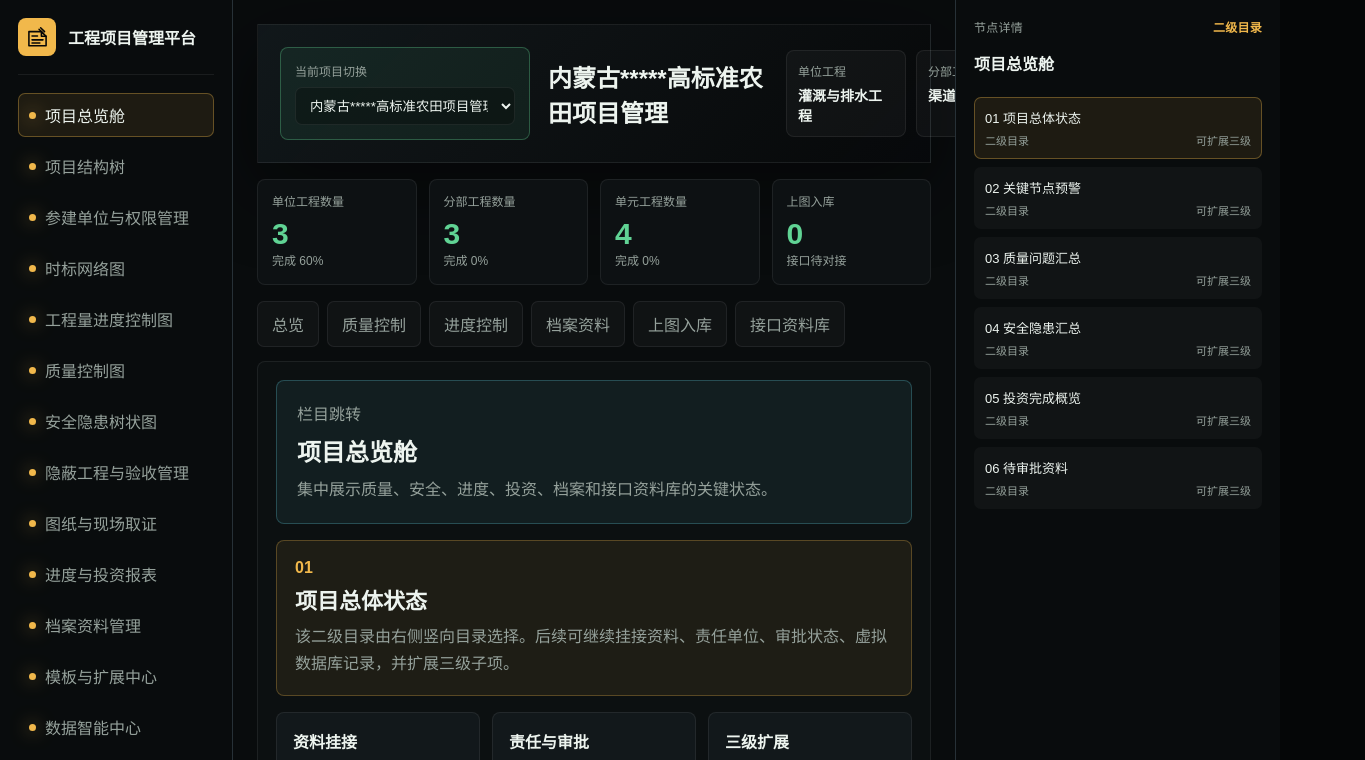
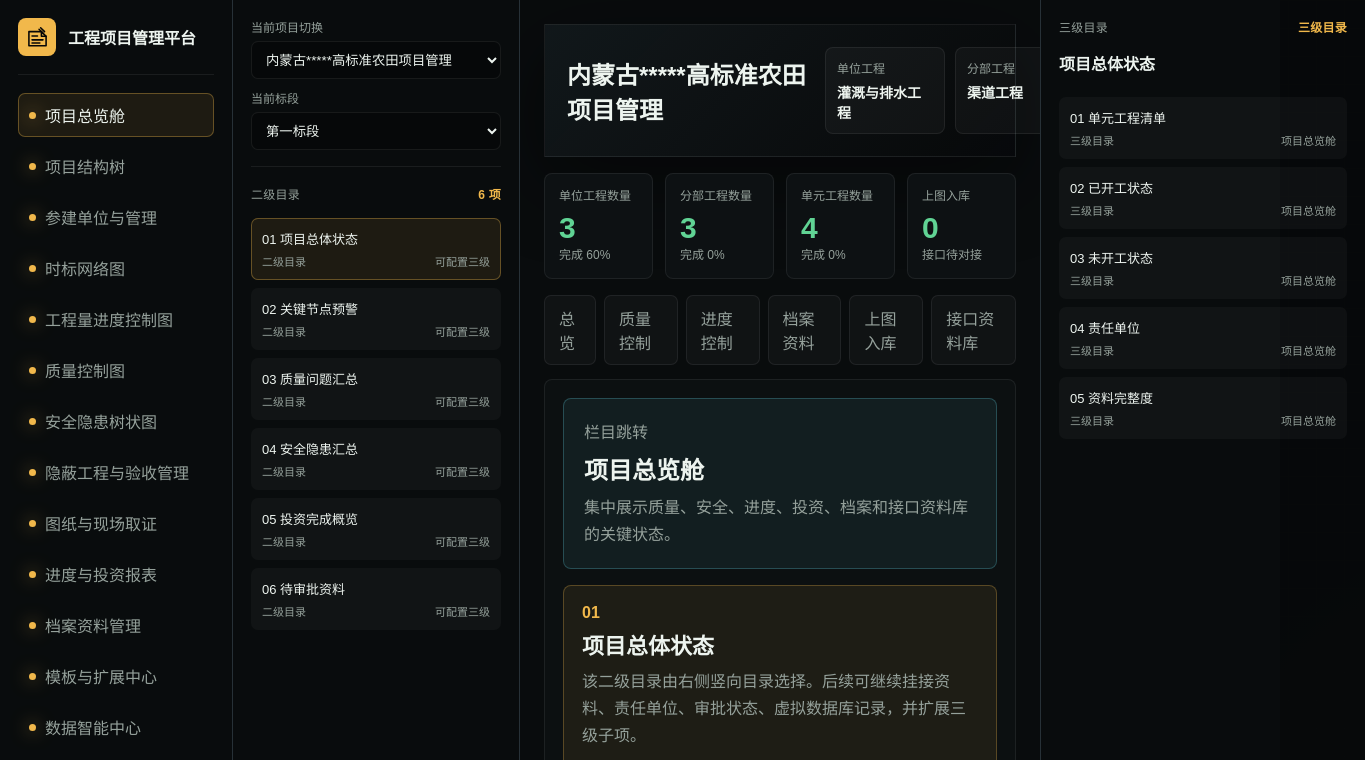
Before and after one commit to joker17-ai/engineering-project-management-platform, a website with bundled scripts: page index.html in a window 1280 px wide. Both pictures are taken after a click on the button "项目总览舱". Shown: the top 760 px of the page, 1365 px wide, since content can reach past the window. Built offline with nearby package versions, Linux system fonts and the light colour scheme.

Commit message:
feat: introduce three-level navigation layout

```diff
--- a/index.html
+++ b/index.html
@@ -29,20 +29,26 @@
         <nav id="moduleNav" class="module-nav"></nav>
       </aside>
 
-      <section class="tree-panel" aria-label="项目结构树">
+      <section class="secondary-panel" aria-label="二级目录">
+        <div class="secondary-project-controls">
+          <label>
+            <span>当前项目切换</span>
+            <select id="projectSwitch" class="project-switch" aria-label="当前项目切换"></select>
+          </label>
+          <label>
+            <span>当前标段</span>
+            <select id="bidSectionSwitch" class="project-switch" aria-label="当前标段切换"></select>
+          </label>
+        </div>
         <div class="panel-heading">
-          <span>项目结构树</span>
-          <strong>30000 节点预留</strong>
+          <span>二级目录</span>
+          <strong id="secondaryCount">0 项</strong>
         </div>
-        <div id="projectTree" class="project-tree"></div>
+        <div id="secondaryNav" class="project-tree"></div>
       </section>
 
       <section class="workspace" aria-label="管理工作台">
         <header class="workspace-header">
-          <div class="header-project-picker">
-            <span>当前项目切换</span>
-            <select id="projectSwitch" class="project-switch" aria-label="当前项目切换"></select>
-          </div>
           <div class="header-title-block">
             <h1 id="currentProjectName">工程项目管理平台</h1>
           </div>
@@ -65,9 +71,9 @@
         <section id="contentView" class="content-view"></section>
       </section>
 
-      <aside class="detail-panel" aria-label="节点详情">
+      <aside class="detail-panel" aria-label="三级目录">
         <div class="panel-heading">
-          <span>节点详情</span>
+          <span>三级目录</span>
           <strong id="selectedBadge">已选择</strong>
         </div>
         <div id="nodeDetail" class="node-detail"></div>
--- a/src/app.mjs
+++ b/src/app.mjs
@@ -33,7 +33,6 @@ const state = {
   activeModuleId: 'dashboard',
   activeSubitemIndex: 0,
   activePermissionActor: '项目法人',
-  treeVisible: false,
 };
 
 state.activeProjectId = state.projects[0].id;
@@ -64,13 +63,11 @@ function renderModules() {
       state.activeModuleId = button.dataset.moduleId;
       state.activeTab = 'module';
       state.activeSubitemIndex = 0;
-      state.treeVisible = state.activeModuleId === 'tree';
       renderModules();
       renderTabs();
-      renderShellLayout();
-      renderProjectTree();
+      renderSecondaryNav();
       renderContent();
-      renderSidePanel();
+      renderTertiaryPanel();
     });
   });
 }
@@ -99,10 +96,6 @@ function switchProject(projectId) {
   state.activeProjectId = projectId;
   state.selectedNode = flattenProjectTree(currentProject().tree)[0];
   renderAll();
-}
-
-function renderShellLayout() {
-  document.querySelector('.admin-shell').classList.toggle('tree-open', state.treeVisible);
 }
 
 function getProjectScopedId(connectionId) {
@@ -171,31 +164,34 @@ function getCellWorkRows() {
     }));
 }
 
-function renderProjectTree() {
-  const nodes = flattenProjectTree(currentProject().tree);
-  const tree = document.querySelector('#projectTree');
-  tree.innerHTML = nodes
+function getBidSections() {
+  return flattenProjectTree(currentProject().tree).filter((node) => node.type === '标段');
+}
+
+function renderSecondaryNav() {
+  const module = moduleCatalog.find((item) => item.id === state.activeModuleId) ?? moduleCatalog[0];
+  const host = document.querySelector('#secondaryNav');
+  document.querySelector('#secondaryCount').textContent = `${module.subitems.length} 项`;
+  host.innerHTML = module.subitems
     .map(
-      (node) => `
-        <button class="tree-node tree-depth-${Math.min(node.depth, 3)} ${node.id === state.selectedNode.id ? 'active' : ''}" data-node-id="${node.id}" type="button">
-          <span class="tree-node-title">
-            <span>${node.name}</span>
-          </span>
+      (item, index) => `
+        <button class="tree-node ${index === state.activeSubitemIndex ? 'active' : ''}" data-subitem-index="${index}" type="button">
+          <span class="tree-node-title">${String(index + 1).padStart(2, '0')} ${item}</span>
           <span class="node-meta">
-            <span>${node.type}</span>
-            <span>${node.status}</span>
+            <span>二级目录</span>
+            <span>可配置三级</span>
           </span>
         </button>
       `,
     )
     .join('');
 
-  tree.querySelectorAll('[data-node-id]').forEach((button) => {
+  host.querySelectorAll('[data-subitem-index]').forEach((button) => {
     button.addEventListener('click', () => {
-      state.selectedNode = nodes.find((node) => node.id === button.dataset.nodeId);
-      renderProjectTree();
-      renderHeader();
-      renderSidePanel();
+      state.activeSubitemIndex = Number(button.dataset.subitemIndex);
+      renderSecondaryNav();
+      renderContent();
+      renderTertiaryPanel();
     });
   });
 }
@@ -217,7 +213,7 @@ function renderTabs() {
       state.activeTab = button.dataset.tabId;
       renderTabs();
       renderContent();
-      renderSidePanel();
+      renderTertiaryPanel();
     });
   });
 }
@@ -522,8 +518,9 @@ function bindModuleSubitems() {
   document.querySelectorAll('[data-subitem-index]').forEach((button) => {
     button.addEventListener('click', () => {
       state.activeSubitemIndex = Number(button.dataset.subitemIndex);
+      renderSecondaryNav();
       renderContent();
-      renderSidePanel();
+      renderTertiaryPanel();
     });
   });
 }
@@ -563,36 +560,24 @@ function bindProjectDashboard() {
   });
 }
 
-function renderNodeDetail() {
-  const detail = document.querySelector('#nodeDetail');
-  const selectedBadge = document.querySelector('#selectedBadge');
-  selectedBadge.textContent = state.selectedNode.type;
-  detail.innerHTML = `
-    <h2>${state.selectedNode.name}</h2>
-    <div class="detail-kv"><span>节点类型</span><strong>${state.selectedNode.type}</strong></div>
-    <div class="detail-kv"><span>当前状态</span><strong>${state.selectedNode.status}</strong></div>
-    <div class="detail-kv"><span>层级深度</span><strong>${state.selectedNode.depth}</strong></div>
-    <div class="detail-kv"><span>可挂要素</span><strong>质量 / 安全 / 进度 / 投资 / 档案</strong></div>
-    <div class="detail-kv"><span>管理原则</span><strong>节点可继续扩展，资料必须归属到节点</strong></div>
-  `;
-}
-
-function renderModuleSideNav() {
+function renderTertiaryPanel() {
   const module = moduleCatalog.find((item) => item.id === state.activeModuleId) ?? moduleCatalog[0];
+  const subitem = module.subitems[state.activeSubitemIndex] ?? module.subitems[0];
+  const tertiaryItems = getTertiaryItems(module, subitem);
   const selectedBadge = document.querySelector('#selectedBadge');
   const detail = document.querySelector('#nodeDetail');
-  selectedBadge.textContent = '二级目录';
+  selectedBadge.textContent = '三级目录';
   detail.innerHTML = `
-    <h2>${module.name}</h2>
+    <h2>${subitem}</h2>
     <div class="module-subnav">
-      ${module.subitems
+      ${tertiaryItems
         .map(
           (item, index) => `
-            <button class="tree-node ${index === state.activeSubitemIndex ? 'active' : ''}" data-subitem-index="${index}" type="button">
+            <button class="tree-node" type="button">
               <span class="tree-node-title">${String(index + 1).padStart(2, '0')} ${item}</span>
               <span class="node-meta">
-                <span>二级目录</span>
-                <span>可扩展三级</span>
+                <span>三级目录</span>
+                <span>${module.name}</span>
               </span>
             </button>
           `,
@@ -600,15 +585,16 @@ function renderModuleSideNav() {
         .join('')}
     </div>
   `;
-  bindModuleSubitems();
 }
 
-function renderSidePanel() {
-  if (state.activeModuleId === 'tree' && state.treeVisible) {
-    renderNodeDetail();
-    return;
+function getTertiaryItems(module, subitem) {
+  if (module.id === 'participants') {
+    return ['查看权限', '填报权限', '审批权限', '导出权限', '资料库记录权限'];
   }
-  renderModuleSideNav();
+  if (module.id === 'dashboard') {
+    return ['单元工程清单', '已开工状态', '未开工状态', '责任单位', '资料完整度'];
+  }
+  return [`${subitem}资料挂接`, `${subitem}责任单位`, `${subitem}审批状态`, `${subitem}数据记录`, `${subitem}导出归档`];
 }
 
 function boot() {
@@ -616,14 +602,13 @@ function boot() {
 }
 
 function renderAll() {
-  renderShellLayout();
   renderHeader();
   renderModules();
   renderStats();
-  renderProjectTree();
+  renderSecondaryNav();
   renderTabs();
   renderContent();
-  renderSidePanel();
+  renderTertiaryPanel();
 }
 
 boot();
@@ -638,6 +623,9 @@ function renderHeader() {
     .map((item) => `<option value="${item.id}" ${item.id === state.activeProjectId ? 'selected' : ''}>${item.name}</option>`)
     .join('');
   document.querySelector('#projectSwitch').onchange = (event) => switchProject(event.target.value);
+  document.querySelector('#bidSectionSwitch').innerHTML = getBidSections()
+    .map((item) => `<option value="${item.id}">${item.name}</option>`)
+    .join('');
 }
 
 function openUploadDb() {
--- a/src/data.mjs
+++ b/src/data.mjs
@@ -222,7 +222,7 @@ export const moduleCatalog = [
   },
   {
     id: 'participants',
-    name: '参建单位与权限管理',
+    name: '参建单位与管理',
     purpose: '管理项目法人、项目总承包商、项目分包商、监理、设计、施工、检测、审价和供应商等单位及其权限。',
     subitems: ['项目法人', '项目总承包商', '项目分包商', '监理公司', '设计单位', '施工单位', '施工分包商', '质量检测单位', '审价机构', '材料供应商'],
   },
--- a/styles.css
+++ b/styles.css
@@ -39,35 +39,23 @@ button {
 
 .admin-shell {
   display: grid;
-  grid-template-columns: 232px minmax(640px, 1fr) 324px;
+  grid-template-columns: 232px 286px minmax(520px, 1fr) 324px;
   gap: 1px;
   min-height: 100vh;
   background: var(--line);
 }
 
-.admin-shell.tree-open {
-  grid-template-columns: 232px 286px minmax(520px, 1fr) 324px;
-}
-
 .module-rail,
-.tree-panel,
+.secondary-panel,
 .workspace,
 .detail-panel {
   background: rgba(7, 9, 10, 0.92);
 }
 
 .module-rail,
-.tree-panel,
+.secondary-panel,
 .detail-panel {
   padding: 18px;
-}
-
-.tree-panel {
-  display: none;
-}
-
-.admin-shell.tree-open .tree-panel {
-  display: block;
 }
 
 .brand {
@@ -175,6 +163,24 @@ button {
   gap: 8px;
 }
 
+.secondary-project-controls {
+  display: grid;
+  gap: 10px;
+  margin-bottom: 18px;
+  padding-bottom: 16px;
+  border-bottom: 1px solid var(--line-soft);
+}
+
+.secondary-project-controls label {
+  display: grid;
+  gap: 6px;
+}
+
+.secondary-project-controls span {
+  color: var(--muted);
+  font-size: 12px;
+}
+
 .tree-node {
   display: grid;
   gap: 5px;
@@ -221,21 +227,13 @@ button {
 
 .workspace-header {
   display: grid;
-  grid-template-columns: 250px minmax(220px, 1fr) minmax(250px, auto);
+  grid-template-columns: minmax(240px, 1fr) minmax(250px, auto);
   align-items: center;
   gap: 18px;
   padding: 22px;
   border: 1px solid var(--line-soft);
   background: linear-gradient(135deg, rgba(18, 24, 27, 0.94), rgba(7, 9, 10, 0.82));
   box-shadow: var(--shadow);
-}
-
-.admin-shell.tree-open .workspace-header {
-  grid-template-columns: 250px minmax(0, 1fr);
-}
-
-.admin-shell.tree-open .header-context {
-  grid-column: 1 / -1;
 }
 
 .eyebrow {
@@ -299,7 +297,6 @@ h1 {
 .project-create-form input {
   width: 100%;
   min-height: 38px;
-  margin-top: 8px;
   padding: 8px 10px;
   color: var(--text);
   border: 1px solid var(--line-soft);
```
Also changed, not shown: tests/data.test.mjs (+2 -1 lines), tests/verify-page.cjs (+11 -13 lines).
